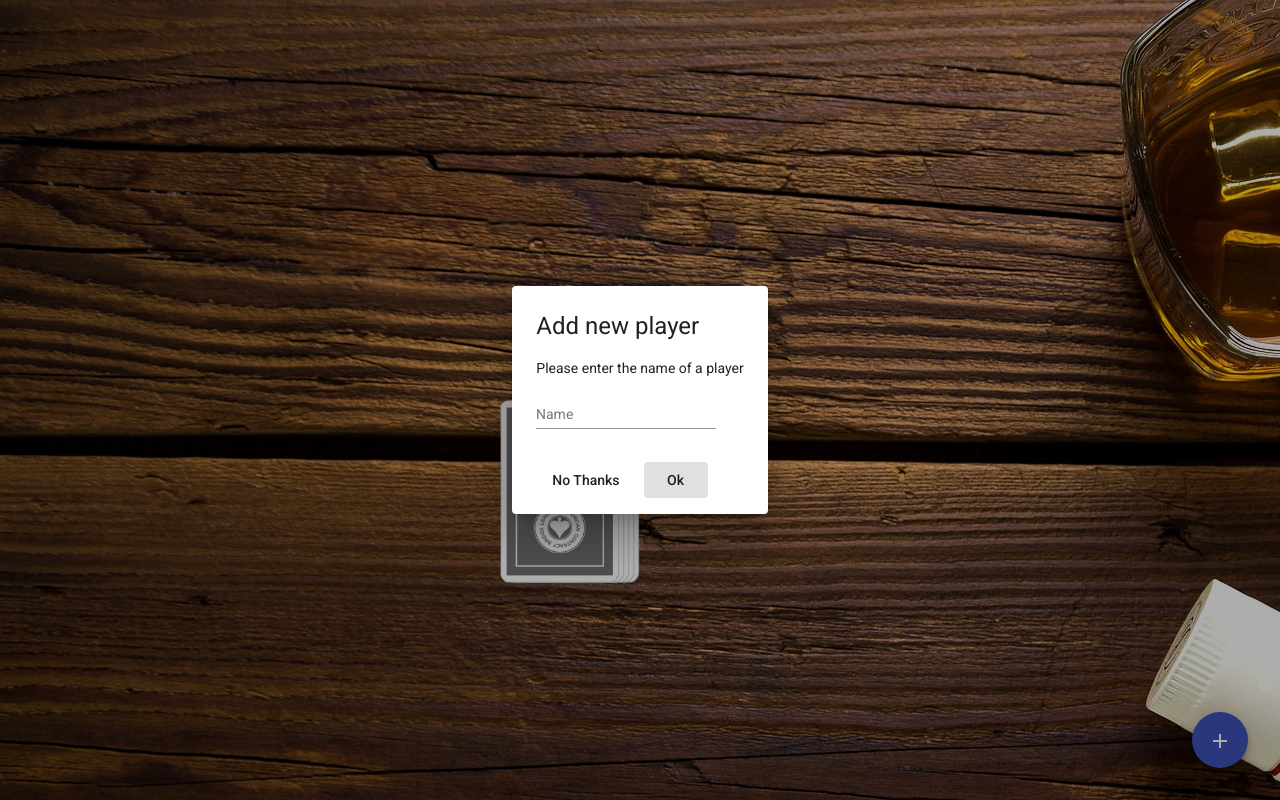
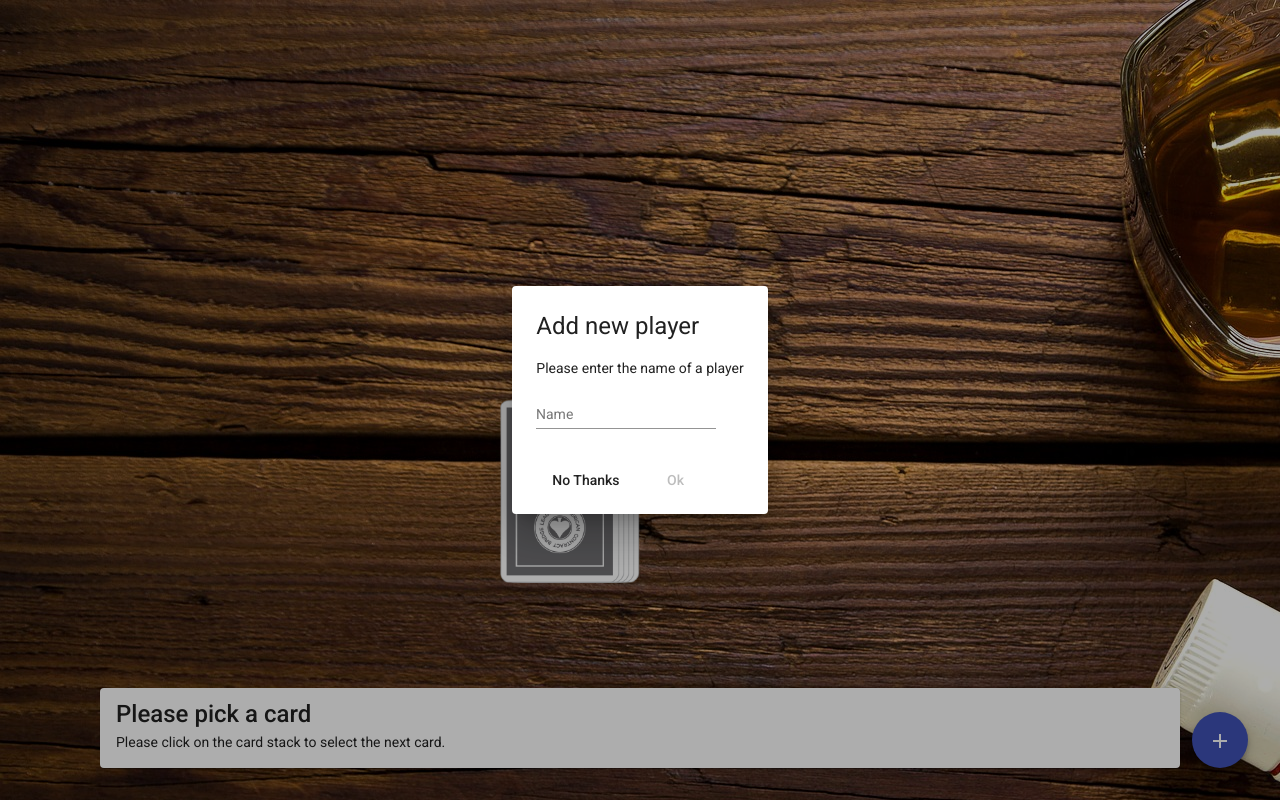
Before and after one commit to MarcoHilliges/Ring-of-Fire, an Angular app: page /game in a window 1280 px wide. Both pictures are taken after a click on the button "add". Built offline with nearby package versions, Linux system fonts and the light colour scheme.

Commit message:
first playable version

```diff
--- a/src/app/dialog-add-player/dialog-add-player.component.html
+++ b/src/app/dialog-add-player/dialog-add-player.component.html
@@ -8,5 +8,5 @@
 </div>
 <div mat-dialog-actions>
   <button mat-button (click)="onNoClick()">No Thanks</button>
-  <button mat-button [mat-dialog-close]="name" cdkFocusInitial>Ok</button>
+  <button mat-button [disabled]="name.length == 0" [mat-dialog-close]="name" cdkFocusInitial>Ok</button>
 </div>
--- a/src/app/dialog-add-player/dialog-add-player.component.ts
+++ b/src/app/dialog-add-player/dialog-add-player.component.ts
@@ -1,4 +1,5 @@
 import { Component, OnInit } from '@angular/core';
+import { MatDialog, MatDialogRef } from '@angular/material/dialog';
 
 @Component({
   selector: 'app-dialog-add-player',
@@ -7,12 +8,12 @@
 })
 export class DialogAddPlayerComponent implements OnInit {
   name:string = '';
-  constructor() { }
+  constructor(private dialog: MatDialog, public dialogRef: MatDialogRef<DialogAddPlayerComponent>,) { }
 
   ngOnInit(): void {
   }
 
   onNoClick(){
-
+    this.dialogRef.close();
   }
 }
--- /dev/null
+++ b/src/app/game-info/game-info.component.html
@@ -0,0 +1,8 @@
+<mat-card>
+    <mat-card-title>
+        {{ card ? title : 'Please pick a card' }}
+    </mat-card-title>
+    <mat-card-content>
+        {{ card ? description : 'Please click on the card stack to select the next card.' }}
+    </mat-card-content>
+</mat-card>
--- /dev/null
+++ b/src/app/game-info/game-info.component.ts
@@ -0,0 +1,46 @@
+import { Component, Input, OnChanges, OnInit } from '@angular/core';
+
+@Component({
+  selector: 'app-game-info',
+  templateUrl: './game-info.component.html',
+  styleUrls: ['./game-info.component.scss']
+})
+export class GameInfoComponent implements OnInit, OnChanges {
+
+  cardAction = [
+    { title: 'Waterfall', description: 'Everyone has to start drinking at the same time. As soon as player 1 stops drinking, player 2 may stop drinking. Player 3 may stop as soon as player 2 stops drinking, and so on.' },
+    { title: 'You', description: 'You decide who drinks' },
+    { title: 'Me', description: 'Congrats! Drink a shot!' },
+    { title: 'Category', description: 'Come up with a category (e.g. Colors). Each player must enumerate one item from the category.' },
+    { title: 'Bust a jive', description: 'Player 1 makes a dance move. Player 2 repeats the dance move and adds a second one. ' },
+    { title: 'Chicks', description: 'All girls drink.' },
+    { title: 'Heaven', description: 'Put your hands up! The last player drinks!' },
+    { title: 'Mate', description: 'Pick a mate. Your mate must always drink when you drink and the other way around.' },
+    { title: 'Thumbmaster', description: '' },
+    { title: 'Men', description: 'All men drink.' },
+    { title: 'Quizmaster', description: '' },
+    { title: 'Never have i ever...', description: 'Say something you never did. Everyone who did it has to drink.' },
+    { title: 'Rule', description: 'Make a rule. Everyone needs to drink when he breaks the rule.' },
+  ];
+
+  title :string = '';
+  description :string = '';
+
+  @Input() card! :string;
+
+  constructor() { }
+
+  ngOnInit(): void {
+
+  }
+
+  ngOnChanges():void{
+    if(this.card){
+      console.log('Current card is', this.card);
+      console.log('Current number is', +this.card.split('_')[1]); // split erzeugt 2 Arrays die beim _ getrennt sind.  + wandelt den Typ in nimber um
+      let cardNumber = +this.card.split('_')[1];
+      this.title = this.cardAction[cardNumber -1].title;
+      this.description = this.cardAction[cardNumber -1].description;
+    }
+  }
+}
--- a/src/app/game/game.component.html
+++ b/src/app/game/game.component.html
@@ -1,5 +1,6 @@
 <app-player *ngFor="let player of game.players; let i = index"
-            [ngStyle]="{'top.px': 100 + 120 * i}"
+            [ngStyle]="{'top.px': 100 + 90 * i}"
+            [playerActive]="i == game.currentPlayer"
             [name]="player"
             class="player-position">
 
@@ -26,6 +27,8 @@
      </div>
 </div>
 
+<app-game-info [card]="currentCard" class="pin-bottom"></app-game-info>
+
 <button mat-fab color="primary" (click)="openDialog()" class="btn-add">
      <mat-icon>add</mat-icon>
 </button>
--- a/src/app/game/game.component.scss
+++ b/src/app/game/game.component.scss
@@ -60,3 +60,10 @@
     right: 32px;
     bottom: 32px;
 }
+
+.pin-bottom{
+    position: absolute;
+    bottom: 32px;
+    left: 100px;
+    right: 100px;
+}
--- a/src/app/game/game.component.ts
+++ b/src/app/game/game.component.ts
@@ -31,8 +31,11 @@
       this.currentCard = String(this.game.stack.pop()); //Removes the last element from an array and returns it.
 
       this.pickCardAnimation =true;
-      console.log('New Card' + this.currentCard);
-      console.log('Game is' , this.game);
+      // console.log('New Card' + this.currentCard);
+      // console.log('Game is' , this.game);
+
+      this.game.currentPlayer++;
+      this.game.currentPlayer = this.game.currentPlayer % this.game.players.length;
 
       setTimeout(() => {
         this.game.playedCards.push(this.currentCard);
@@ -45,7 +48,7 @@
     const dialogRef = this.dialog.open(DialogAddPlayerComponent);
 
     dialogRef.afterClosed().subscribe((name: string) => {
-      this.game.players.push(name);
+      if (name && name.length > 0) this.game.players.push(name);
     });
   }
 }
--- a/src/app/player/player.component.html
+++ b/src/app/player/player.component.html
@@ -1,4 +1,4 @@
-<div class="player">
+<div class="player" [class.player-active]="playerActive">
     <img src="/assets/img/profil/profil_gray.png" alt="">
 
     <span>{{ name }}</span>
--- a/src/app/player/player.component.scss
+++ b/src/app/player/player.component.scss
@@ -4,16 +4,20 @@
     align-items: center;
     border-top-left-radius: 50px;
     border-bottom-left-radius: 50px;
-    background-color: orange;
+    background-color: rgba(211, 211, 211, 0.514);
     span{
         font-size: 32px;
         margin-left: 16px;
     }
 
     img{
-        width: 100px;
-        height: 100px;
+        width: 70px;
+        height: 70px;
         object-fit: cover;
         border-radius: 50%;
     }
 }
+
+.player-active{
+    background-color: orange !important;
+}
--- a/src/app/player/player.component.ts
+++ b/src/app/player/player.component.ts
@@ -7,6 +7,7 @@
 })
 export class PlayerComponent implements OnInit {
   @Input() name!: string;
+  @Input() playerActive: boolean = false;
   constructor() { }
 
   ngOnInit(): void {
```
Also changed, not shown: src/app/app.module.ts (+7 -2 lines), src/app/game-info/game-info.component.scss (added), 1 other file (tests, documents, lock files or other folders).
